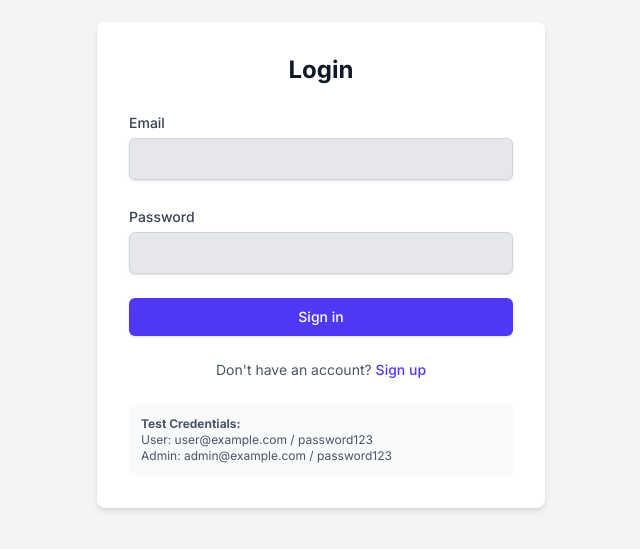
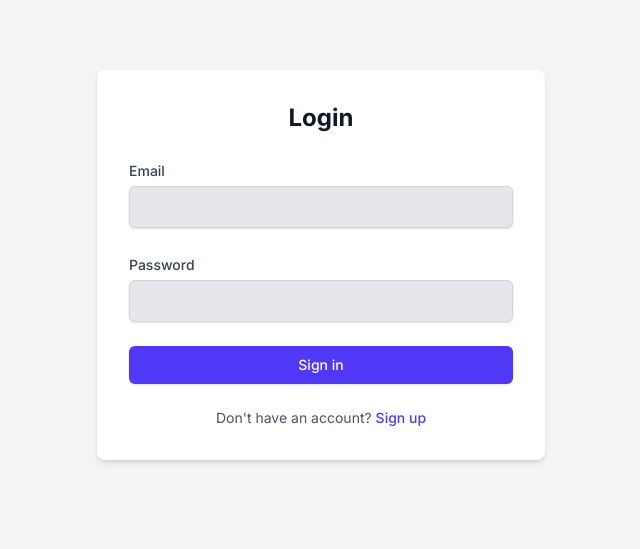
Before and after one commit to abidgulshahid/Visa_Application, a Next.js app: page /login in a window 1280 px wide. Shown: the part 135-684 px from the top of the page, without its empty margins (319-959 px from the left). Built offline with nearby package versions, Linux system fonts and the light colour scheme; no server answers.

Commit message:
Update page.tsx

```diff
--- a/app/login/page.tsx
+++ b/app/login/page.tsx
@@ -103,11 +103,7 @@ export default function LoginPage() {
             Sign up
           </a>
         </p>
-        <div className="p-3 text-xs text-gray-600 bg-gray-50 rounded">
-          <p><strong>Test Credentials:</strong></p>
-          <p>User: user@example.com / password123</p>
-          <p>Admin: admin@example.com / password123</p>
-        </div>
+
       </div>
     </div>
   );
```
